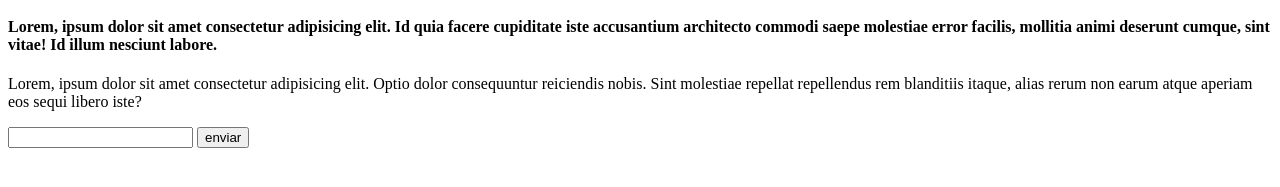
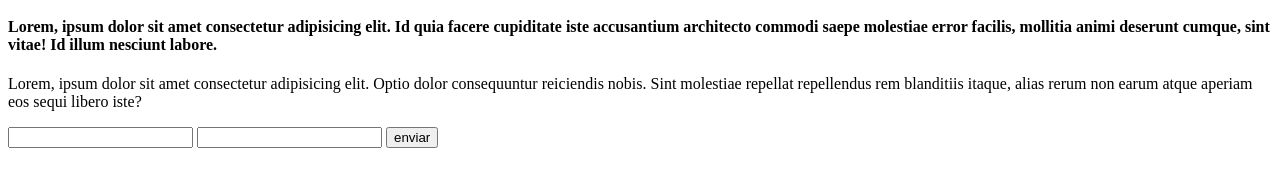
Before and after one commit to Cuatindoy/hello-world-git, a plain HTML site: page index.html in a window 1280 px wide. Shown: the part 119-306 px from the top of the page. Drawn offline with Linux system fonts and the light colour scheme.

Commit message:
Se egrego el campo de apelliudo

```diff
--- a/index.html
+++ b/index.html
@@ -28,7 +28,8 @@
     </p>
     <form action="#" method="get">
       <input type="text" name="name" id="name" required>
-        <input type="button" value="enviar">
+      <input type="text" name="apellido" id="apellido" required>
+        <input type="button" value="enviar" required>
     </form>
   </body>
 </html>
```
